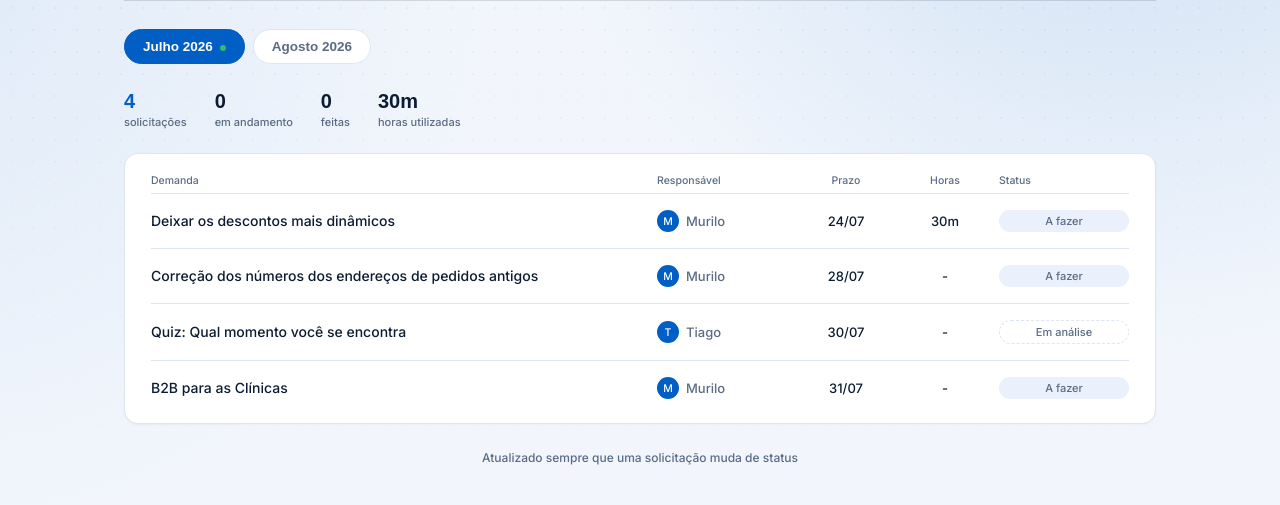
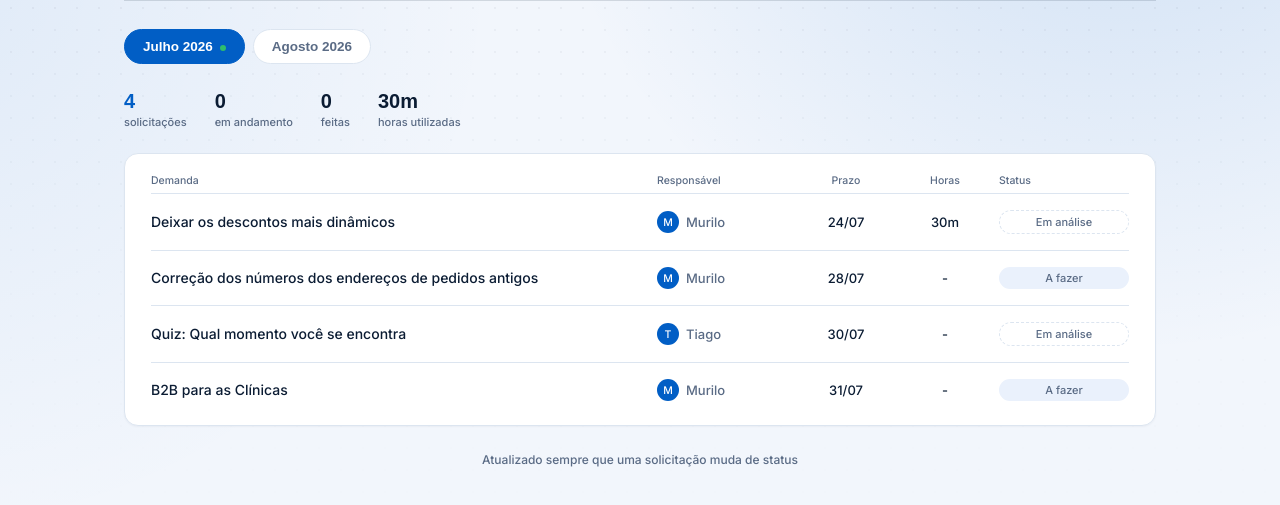
Before and after one commit to muriloawr/portal-clientes, a plain HTML site: page humara/index.html in a window 1280 px wide. Shown: the part 179-684 px from the top of the page. Drawn offline with Linux system fonts and the light colour scheme; a web font is replaced by a local one.

Commit message:
sync: atualiza relatório Humara a partir do ClickUp

```diff
--- a/humara/index.html
+++ b/humara/index.html
@@ -140,7 +140,7 @@
       key: '2026-07',
       label: 'Julho 2026',
       demands: [
-        { title: 'Deixar os descontos mais dinâmicos', deadline: '24/07', status: 'a-fazer', owner: 'Murilo', hours: 0.5 },
+        { title: 'Deixar os descontos mais dinâmicos', deadline: '24/07', status: 'em-analise', owner: 'Murilo', hours: 0.5 },
         { title: 'Correção dos números dos endereços de pedidos antigos', deadline: '28/07', status: 'a-fazer', owner: 'Murilo', hours: null },
         { title: 'Quiz: Qual momento você se encontra', deadline: '30/07', status: 'em-analise', owner: 'Tiago', hours: null },
         { title: 'B2B para as Clínicas', deadline: '31/07', status: 'a-fazer', owner: 'Murilo', hours: null },
```
